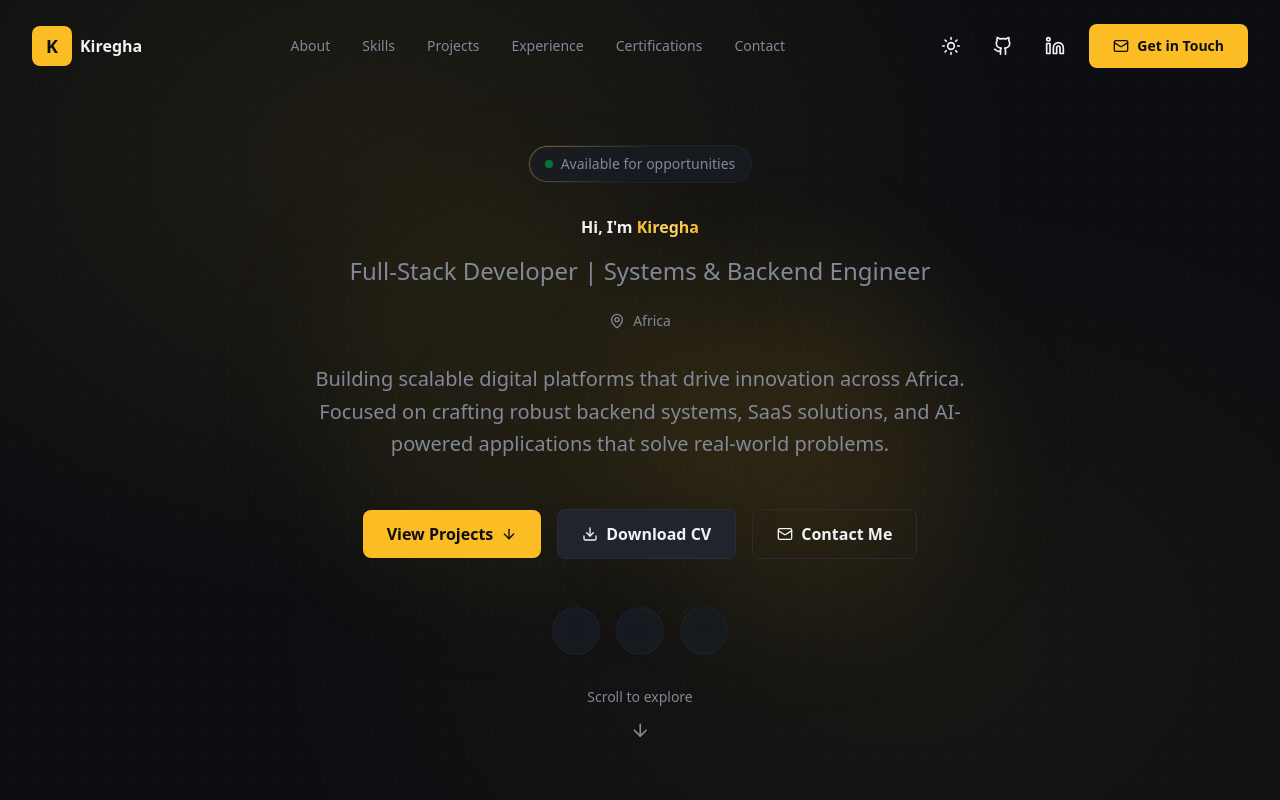
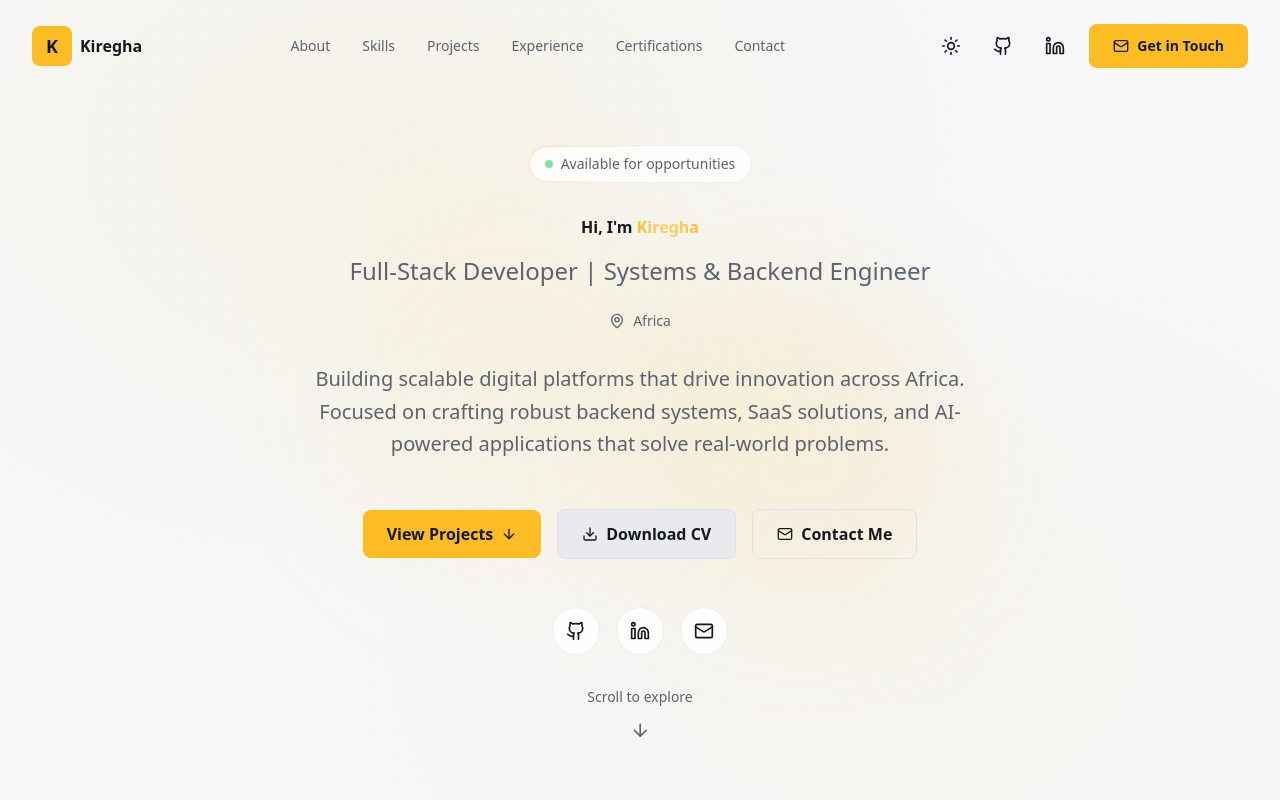
Before and after one commit to EzechielKiregha/kiregha-dev, a Next.js app: page / in a window 1280 px wide. Shown: the top 800 px of the page. Built offline with nearby package versions, Linux system fonts and the light colour scheme.

Commit message:
Hey I am Kiregha

```diff
--- a/app/page.tsx
+++ b/app/page.tsx
@@ -11,7 +11,7 @@
 
 export default function Home() {
   return (
-    <div className="min-h-screen bg-background dark">
+    <div className="min-h-screen bg-background">
       <Navigation />
       <main>
         <HeroSection />
```
